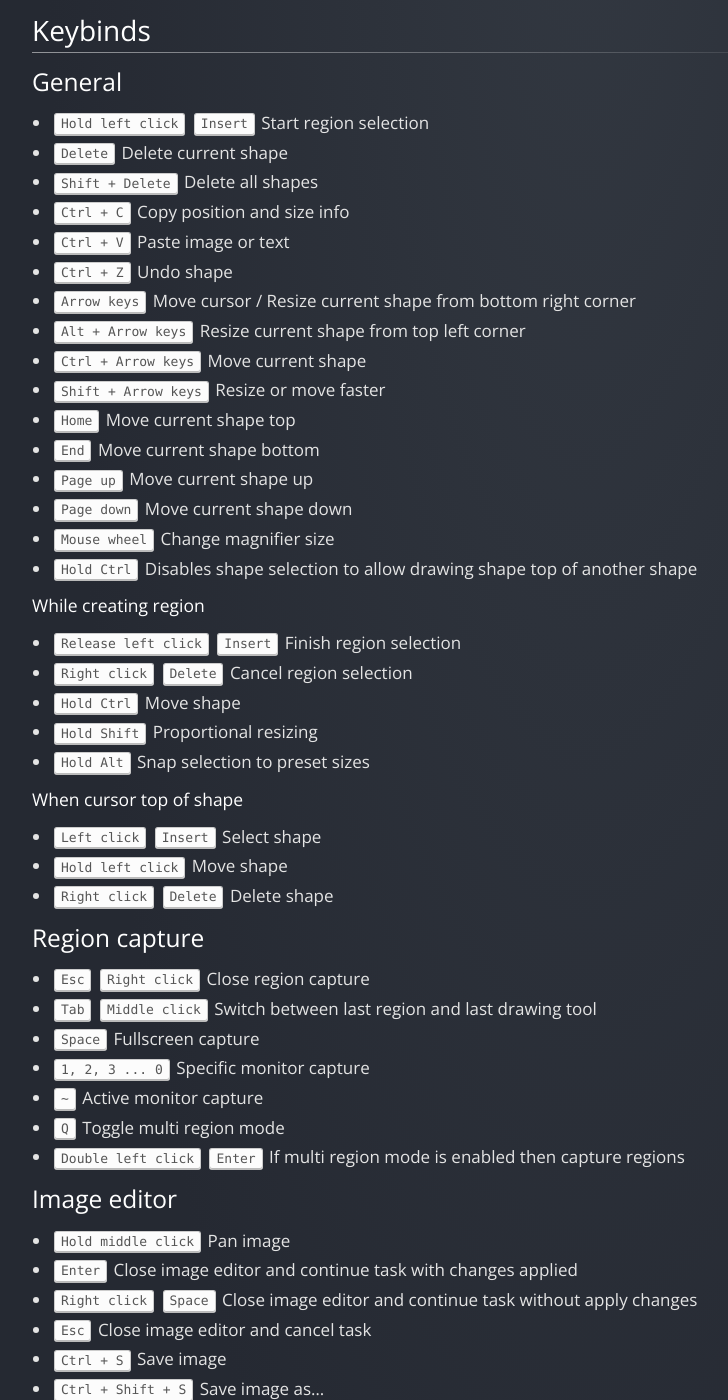
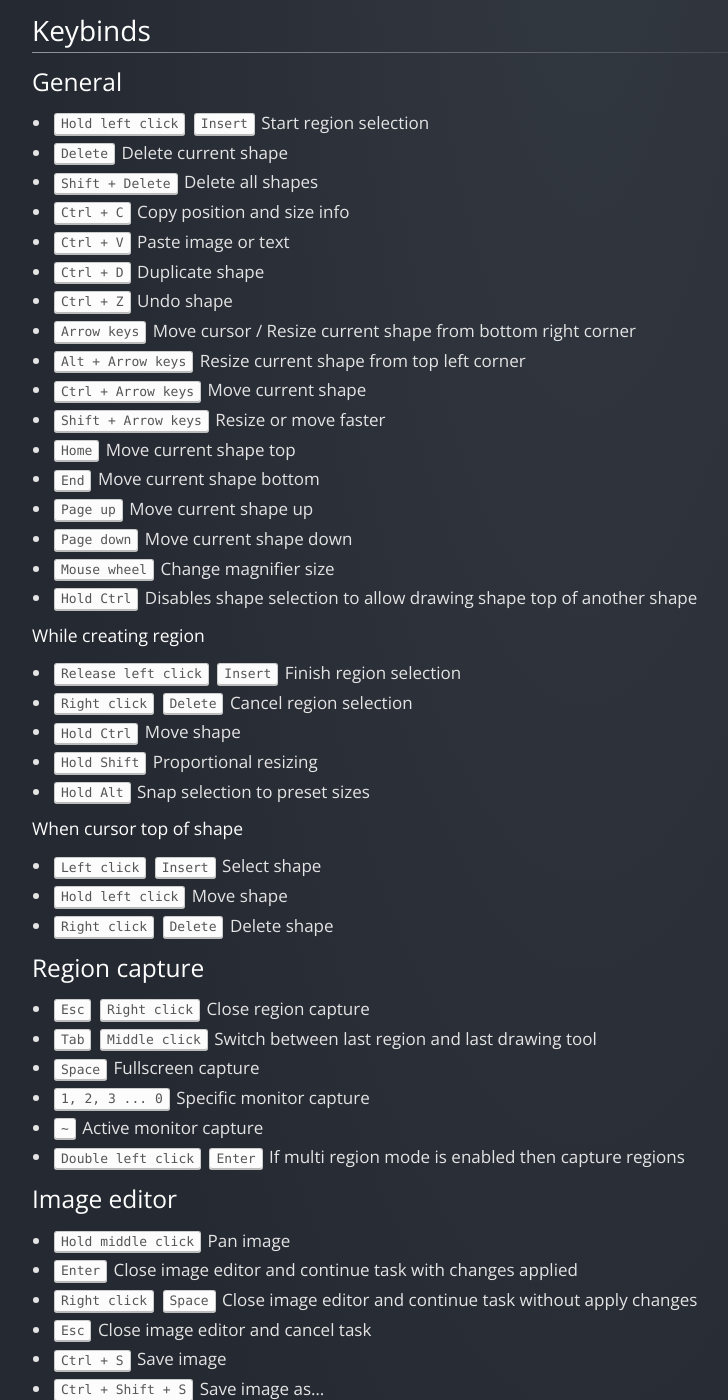
Before and after one commit to ShareX/sharex.github.io, a Jekyll site: the page built from docs/region-capture.md, in a window 1280 px wide and 1400 px high, scrolled down 267 px. Shown: the whole window, without its empty margins (53-781 px from the left). Built offline with Jekyll 4.4.1, drawn with Linux system fonts in a browser that asks for light colours.

Commit message:
Update region-capture.md

```diff
--- a/docs/region-capture.md
+++ b/docs/region-capture.md
@@ -12,6 +12,7 @@ title: Region capture
 * <kbd>Shift + Delete</kbd> Delete all shapes
 * <kbd>Ctrl + C</kbd> Copy position and size info
 * <kbd>Ctrl + V</kbd> Paste image or text
+* <kbd>Ctrl + D</kbd> Duplicate shape
 * <kbd>Ctrl + Z</kbd> Undo shape
 * <kbd>Arrow keys</kbd> Move cursor / Resize current shape from bottom right corner
 * <kbd>Alt + Arrow keys</kbd> Resize current shape from top left corner
@@ -45,7 +46,6 @@ title: Region capture
 * <kbd>Space</kbd> Fullscreen capture
 * <kbd>1, 2, 3 ... 0</kbd> Specific monitor capture
 * <kbd>~</kbd> Active monitor capture
-* <kbd>Q</kbd> Toggle multi region mode
 * <kbd>Double left click</kbd> <kbd>Enter</kbd> If multi region mode is enabled then capture regions
 
 ### Image editor
```
